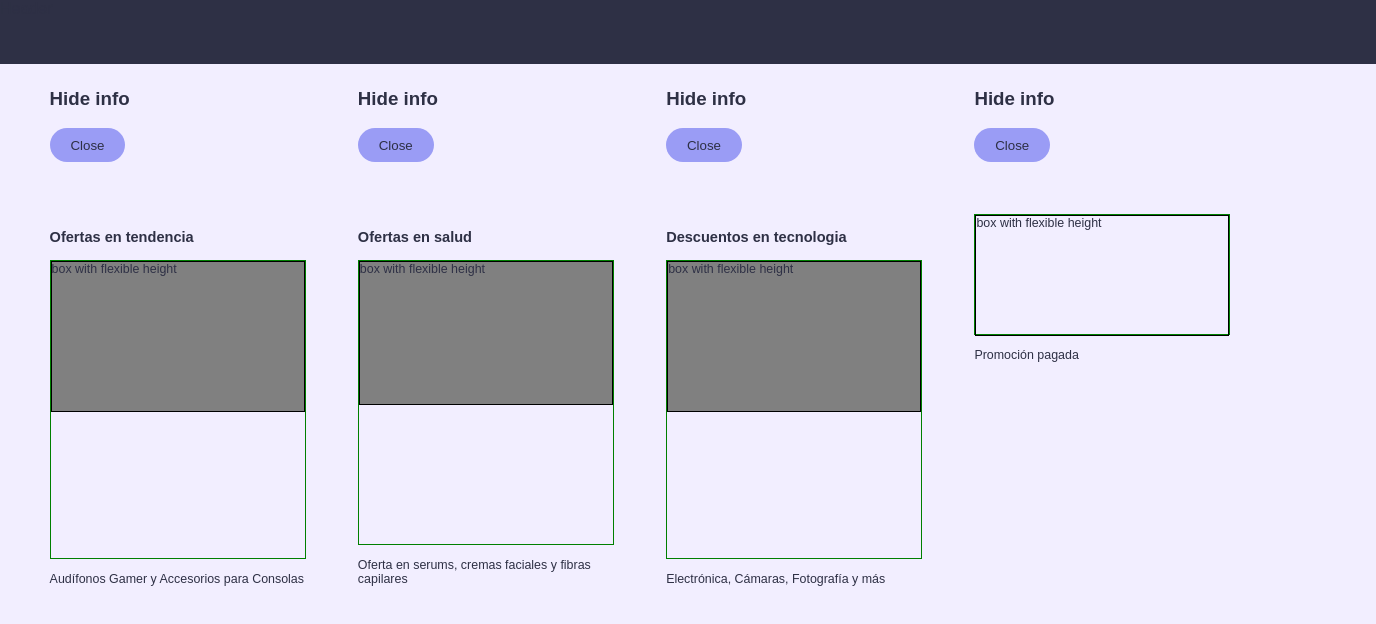
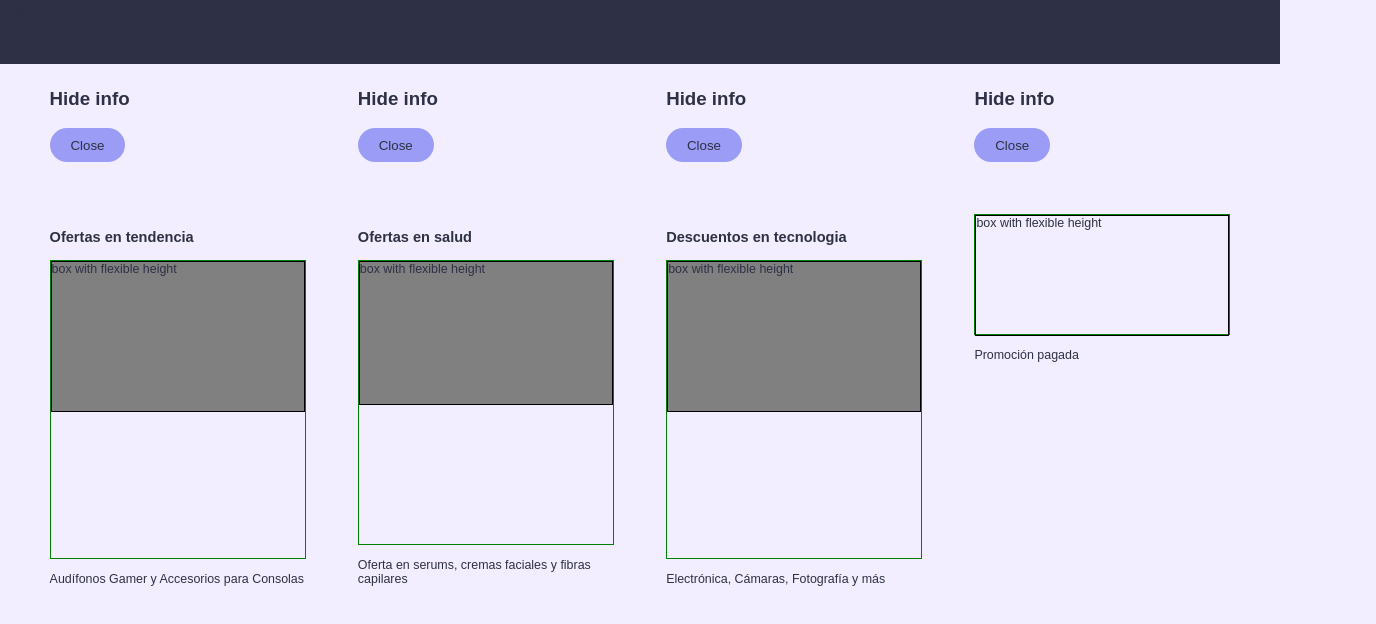
Before and after one commit to Purple-Code-sh/pactia, a React (Vite) app: page / in a window 1280 px wide. Shown: the top 624 px of the page, 1376 px wide, since content can reach past the window. Built offline with nearby package versions, Linux system fonts and the light colour scheme; a web font is replaced by a local one.

Commit message:
creating funtionality to get window size and using it toset app and header width

```diff
--- a/src/App.tsx
+++ b/src/App.tsx
@@ -3,11 +3,14 @@ import Accordion from "./components/Accordion/Accordion";
 import Header from "./components/Header/Header";
 //data
 import cardsInfo from "./data/cardsInfo.json";
-
 //style
 import "./App.css";
+//utilities
+import useWindowDimension from "./utilities/useWindowDimension";
 
 export default function App() {
+  const { width } = useWindowDimension();
+  const windowWidth = width.toString() + "px";
   const showCards = cardsInfo.map((element) => {
     const isHeader = element.header == "" ? false : true;
     const howGrow = element.header == "" ? "fromGrow2" : "fromGrow";
@@ -30,7 +33,7 @@ export default function App() {
     );
   });
   return (
-    <div>
+    <div style={{ maxWidth: windowWidth, width: windowWidth }}>
       <Header></Header>
       <section className="welcomeSection">{showCards}</section>
     </div>
--- a/src/components/Header/Header.tsx
+++ b/src/components/Header/Header.tsx
@@ -1,5 +1,13 @@
 import "./headerStyle.css";
+//utilities
+import useWindowDimension from "../../utilities/useWindowDimension";
 
 export default function Header() {
-  return <div className="main">Header</div>;
+  const { width } = useWindowDimension();
+  const windowWidth = width.toString() + "px";
+  return (
+    <div className="main" style={{ maxWidth: windowWidth, width: windowWidth }}>
+      Header
+    </div>
+  );
 }
--- a/src/components/Header/headerStyle.css
+++ b/src/components/Header/headerStyle.css
@@ -3,5 +3,4 @@
 .main {
   background-color: var(--ss-blackBlue);
   height: 4rem;
-  width: 86em;
 }
--- a/src/utilities/useWindowDimension.ts
+++ b/src/utilities/useWindowDimension.ts
@@ -1,10 +1,10 @@
 import { useState, useEffect } from "react";
 
 function getWindowDimensions() {
-  const { innerWidth: windowWidth, innerHeight: windowHeight } = window;
+  const { innerWidth: width, innerHeight: height } = window;
   return {
-    windowWidth,
-    windowHeight,
+    width,
+    height,
   };
 }
 
```
